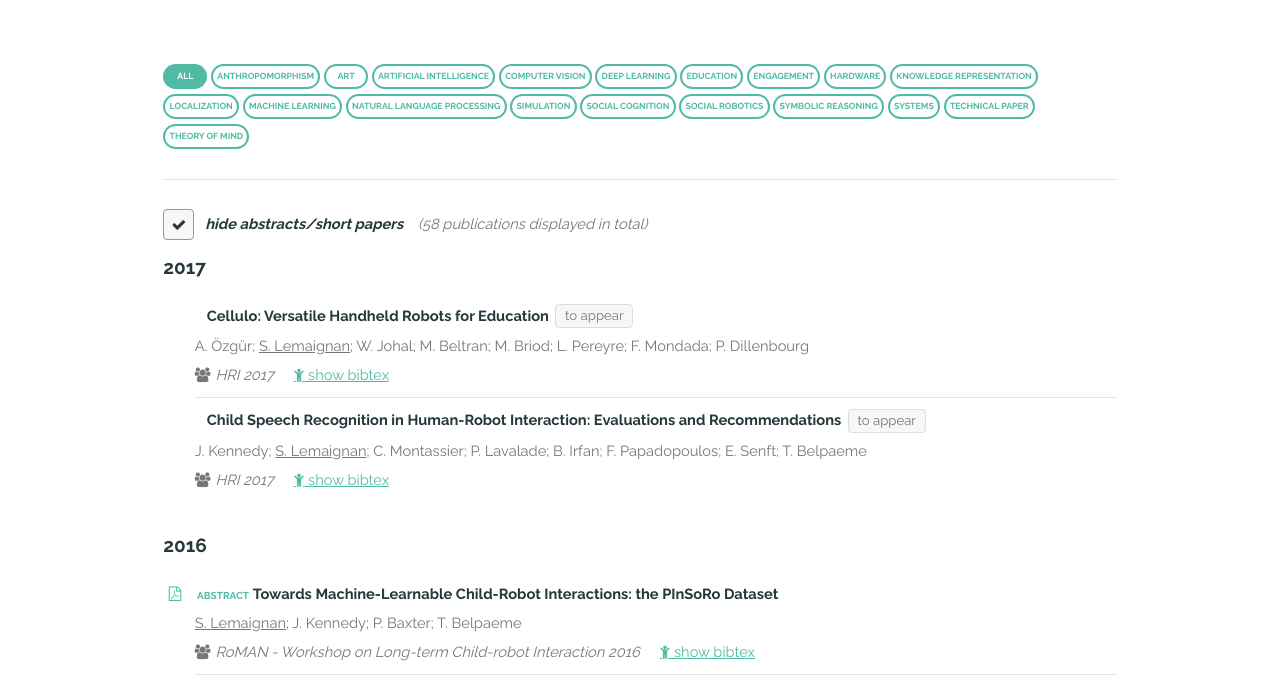
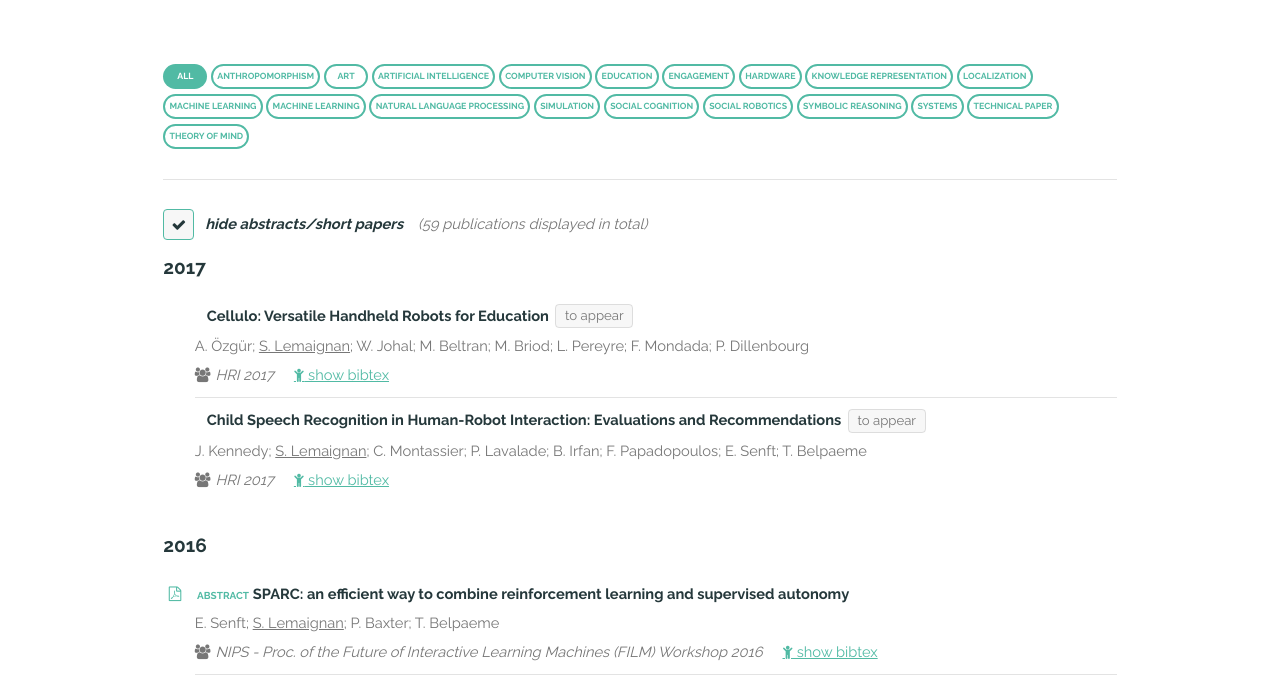
Before and after one commit to severin-lemaignan/academia-website, a plain HTML site: page publications.html in a window 1280 px wide. Shown: the part 247-926 px from the top of the page. Drawn offline with Linux system fonts and the light colour scheme.

Commit message:
Added Emmanuel's NIPS workshop paper on SPARC

```diff
--- a/publications.json
+++ b/publications.json
@@ -22,11 +22,22 @@
         "bibtex":"@inproceedings{kennedy2017child,\\nauthor = {Kennedy, J. and Lemaignan, S. and Montassier, C. and Lavalade, P. and Irfan, B. and Papadopoulos, F. and Senft, E. and Belpaeme, T.},\\ntitle = {Child Speech Recognition in Human-Robot Interaction: Evaluations and Recommendations},\\nbooktitle = {Proceedings of the 2017 ACM/IEEE Human-Robot Interaction Conference},\\nyear = {2017}}"
     },
     {
+        "id":"senft2016sparc",
+        "pdf":"publis/senft2016sparc.pdf",
+        "type":"abstract",
+        "title":"SPARC: an efficient way to combine reinforcement learning and supervised autonomy",
+        "keywords":["Artificial Intelligence", "Machine learning"],
+        "venue":"NIPS - Proc. of the Future of Interactive Learning Machines (FILM) Workshop",
+        "year":2016,
+        "authors":["Senft, E.", "Lemaignan, S.", "Baxter, P.", "Belpaeme, T."],
+        "bibtex":"@inproceedings{senft2016sparc,\\nauthor = {Senft, E. and Lemaignan, S. and Baxter, P. and Belpaeme, T.},\\ntitle = {SPARC: an efficient way to combine reinforcement learning and supervised autonomy},\\nbooktitle = {Proc. of the Future of Interactive Learning Machines (FILM) Workshop, NIPS},\\nyear = {2016}}"
+    },
+    {
         "id":"lemaignan2016towards",
         "pdf":"publis/lemaignan2016towards.pdf",
         "type":"abstract",
         "title":"Towards Machine-Learnable Child-Robot Interactions: the PInSoRo Dataset",
-        "keywords":["Artificial Intelligence", "Deep learning"],
+        "keywords":["Artificial Intelligence", "Machine learning"],
         "venue":"RoMAN - Workshop on Long-term Child-robot Interaction",
         "year":2016,
         "authors":["Lemaignan, S.", "Kennedy, J.", "Baxter, P.", "Belpaeme, T."],
```
Also changed, not shown: teaching.html (+1 -1 lines).
